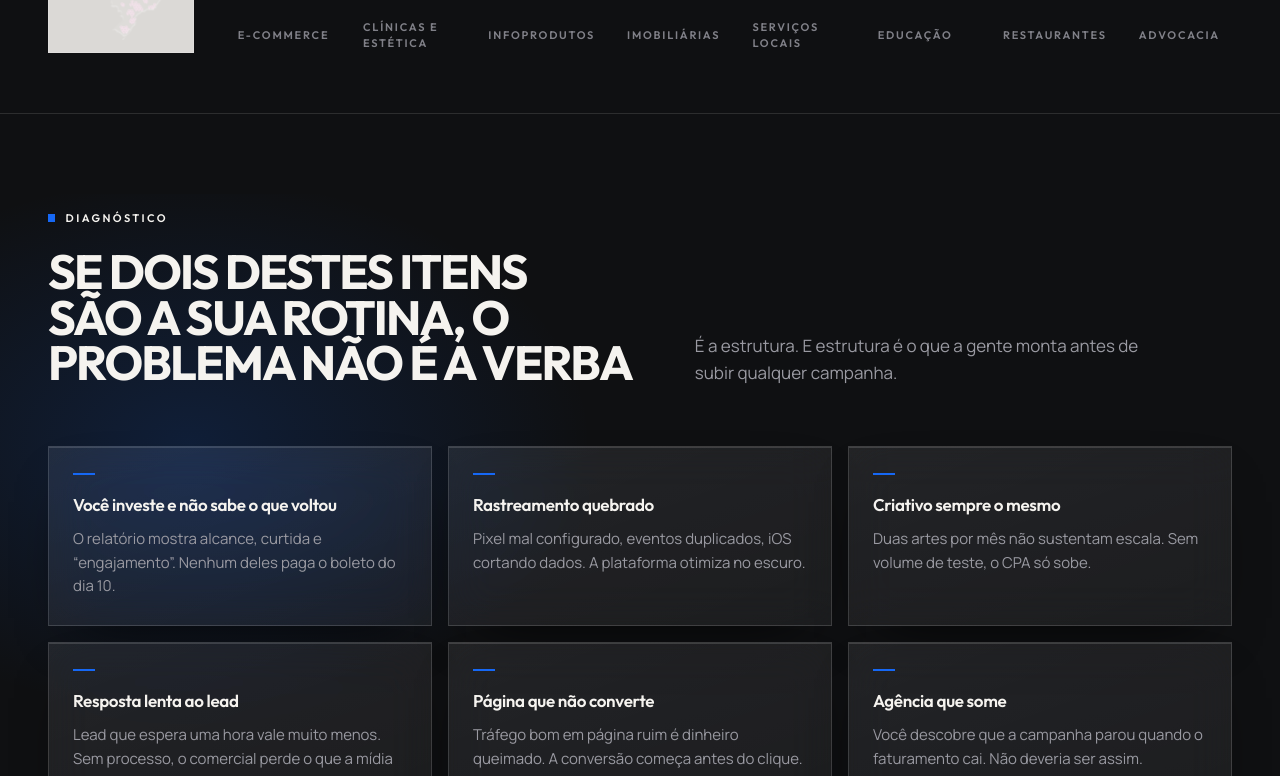
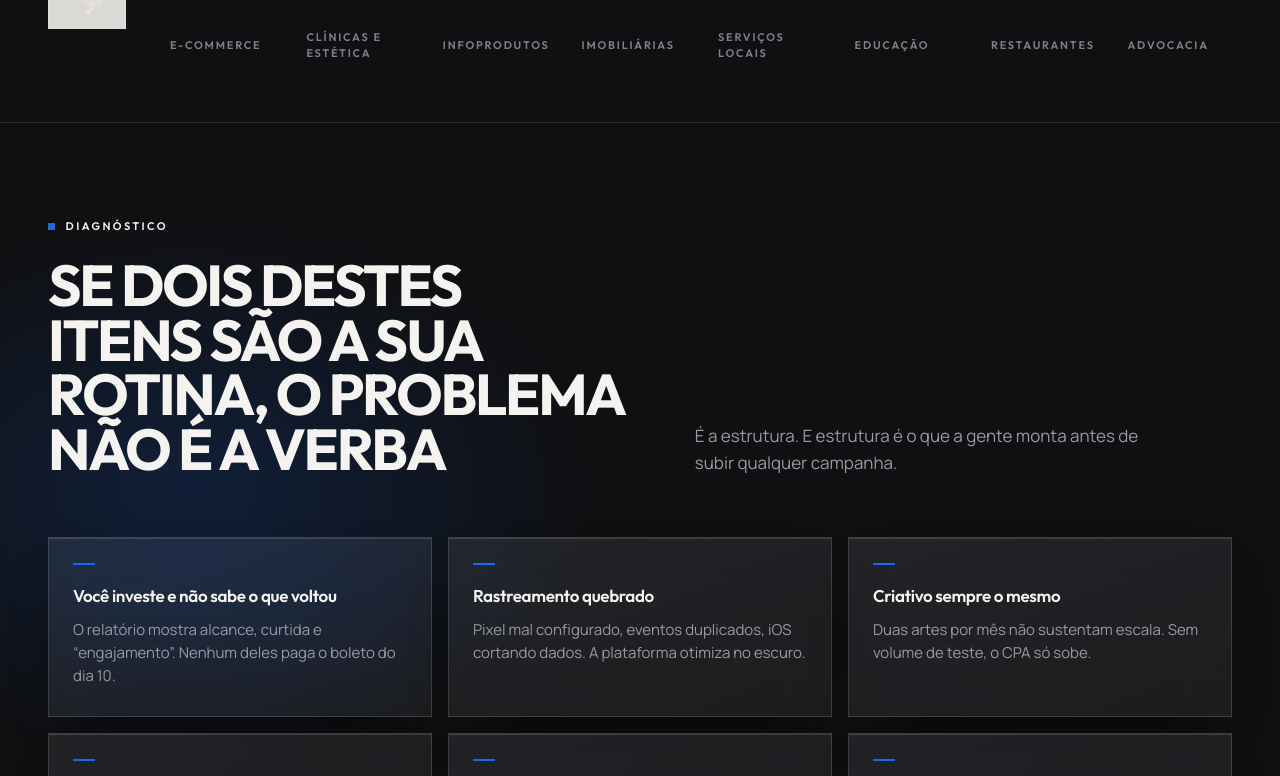
Before and after one commit to psycomunic/mrgrow, a Next.js app: page / in a window 1280 px wide. Shown: the part 1344-2120 px from the top of the page. Built offline with nearby package versions, Linux system fonts and the light colour scheme; no server answers.

Commit message:
Refino: reveal por rolagem, fio de progresso, cabecalho condensado e hierarquia

```diff
--- a/src/app/(site)/_componentes/cabecalho.tsx
+++ b/src/app/(site)/_componentes/cabecalho.tsx
@@ -1,10 +1,11 @@
 "use client";
 
-import { useState } from "react";
+import { useEffect, useState } from "react";
 import Link from "next/link";
 import Image from "next/image";
 import { Menu, X } from "lucide-react";
 import { MARCA, linkWhatsApp } from "@/lib/marca";
+import { ProgressoRolagem } from "./progresso-rolagem";
 
 const LINKS = [
   { href: "#diagnostico-dores", rotulo: "Diagnóstico" },
@@ -17,9 +18,18 @@ const LINKS = [
 
 export function Cabecalho() {
   const [aberto, setAberto] = useState(false);
+  const [rolou, setRolou] = useState(false);
+
+  useEffect(() => {
+    const aoRolar = () => setRolou(window.scrollY > 24);
+    aoRolar();
+    window.addEventListener("scroll", aoRolar, { passive: true });
+    return () => window.removeEventListener("scroll", aoRolar);
+  }, []);
 
   return (
-    <header className="topo">
+    <header className="topo" data-rolou={rolou ? "sim" : "nao"}>
+      <ProgressoRolagem />
       <div className="area topo__linha">
         <Link href="/" aria-label={MARCA.nome} style={{ display: "flex", flexShrink: 0 }}>
           <Logo />
--- a/src/app/(site)/_componentes/dores.tsx
+++ b/src/app/(site)/_componentes/dores.tsx
@@ -36,6 +36,7 @@ export function Dores() {
     <Secao id="diagnostico-dores">
       <CabecaSecao
         chapeu="Diagnóstico"
+        peso="grande"
         titulo="Se dois destes itens são a sua rotina, o problema não é a verba"
         apoio="É a estrutura. E estrutura é o que a gente monta antes de subir qualquer campanha."
       />
--- a/src/app/(site)/_componentes/portfolio.tsx
+++ b/src/app/(site)/_componentes/portfolio.tsx
@@ -31,6 +31,7 @@ export function Portfolio() {
     <Secao id="trabalho">
       <CabecaSecao
         chapeu="Trabalho"
+        peso="grande"
         titulo="Páginas feitas para vender, não para enfeitar"
         apoio="Todo site que entregamos nasce com rastreamento, velocidade e um caminho claro até a compra ou o contato. Passe o mouse para percorrer a página inteira."
       />
--- /dev/null
+++ b/src/app/(site)/_componentes/progresso-rolagem.tsx
@@ -0,0 +1,38 @@
+"use client";
+
+import { useEffect, useState } from "react";
+
+/** Fio de progresso no topo — mostra quanto da página já foi lida. */
+export function ProgressoRolagem() {
+  const [pct, setPct] = useState(0);
+
+  useEffect(() => {
+    let pedido = 0;
+
+    const medir = () => {
+      const doc = document.documentElement;
+      const percorrivel = doc.scrollHeight - doc.clientHeight;
+      setPct(percorrivel > 0 ? (doc.scrollTop / percorrivel) * 100 : 0);
+    };
+
+    const aoRolar = () => {
+      cancelAnimationFrame(pedido);
+      pedido = requestAnimationFrame(medir);
+    };
+
+    medir();
+    window.addEventListener("scroll", aoRolar, { passive: true });
+    window.addEventListener("resize", aoRolar, { passive: true });
+    return () => {
+      cancelAnimationFrame(pedido);
+      window.removeEventListener("scroll", aoRolar);
+      window.removeEventListener("resize", aoRolar);
+    };
+  }, []);
+
+  return (
+    <div className="progresso-rolagem" aria-hidden>
+      <span style={{ transform: `scaleX(${pct / 100})` }} />
+    </div>
+  );
+}
--- /dev/null
+++ b/src/app/(site)/_componentes/revelar.tsx
@@ -0,0 +1,62 @@
+"use client";
+
+import { useCallback, useRef, useState } from "react";
+
+/**
+ * Revela o bloco quando ele entra na tela. Uma vez só — reaparecer a
+ * cada rolagem cansa e denuncia o efeito.
+ *
+ * Movimento reduzido é tratado no CSS, que força o estado final; aqui
+ * não há checagem de mídia para não duplicar a regra em dois lugares.
+ */
+export function Revelar({
+  children,
+  className,
+  id,
+  como: Como = "div",
+}: {
+  children: React.ReactNode;
+  className?: string;
+  id?: string;
+  como?: "div" | "section";
+}) {
+  const [visivel, setVisivel] = useState(false);
+  const observador = useRef<IntersectionObserver | null>(null);
+
+  // Ref callback em vez de efeito: o observador nasce e morre junto do nó.
+  const referencia = useCallback((el: HTMLElement | null) => {
+    observador.current?.disconnect();
+    observador.current = null;
+
+    if (!el) return;
+
+    if (typeof IntersectionObserver === "undefined") {
+      setVisivel(true);
+      return;
+    }
+
+    observador.current = new IntersectionObserver(
+      ([entrada]) => {
+        if (!entrada.isIntersecting) return;
+        setVisivel(true);
+        observador.current?.disconnect();
+        observador.current = null;
+      },
+      { rootMargin: "0px 0px -12% 0px", threshold: 0.05 },
+    );
+
+    observador.current.observe(el);
+  }, []);
+
+  return (
+    <Como
+      ref={referencia as React.Ref<HTMLDivElement & HTMLElement>}
+      id={id}
+      className={className}
+      data-revelar
+      data-visivel={visivel ? "sim" : "nao"}
+    >
+      {children}
+    </Como>
+  );
+}
--- a/src/app/(site)/_componentes/secao.tsx
+++ b/src/app/(site)/_componentes/secao.tsx
@@ -1,12 +1,14 @@
+import { Revelar } from "./revelar";
+
 /**
  * Toda seção abre igual: chapéu e título à esquerda, apoio à direita.
  * É a régua que dá unidade sem precisar de moldura.
  */
 export function Secao({ id, children }: { id?: string; children: React.ReactNode }) {
   return (
-    <section id={id} className="secao">
+    <Revelar como="section" id={id} className="secao">
       <div className="area">{children}</div>
-    </section>
+    </Revelar>
   );
 }
 
@@ -15,12 +17,14 @@ export function CabecaSecao({
   titulo,
   apoio,
   antes,
+  /** `grande` para as seções que carregam o argumento; `media` para as de apoio. */
+  peso = "media",
 }: {
   chapeu: string;
   titulo: React.ReactNode;
   apoio?: string;
-  /** Conteúdo acima do chapéu — a roda do G.R.O.W, por exemplo. */
   antes?: React.ReactNode;
+  peso?: "grande" | "media";
 }) {
   return (
     <div className="secao__cabeca">
@@ -30,7 +34,7 @@ export function CabecaSecao({
           <i />
           {chapeu}
         </span>
-        <h2>{titulo}</h2>
+        <h2 className={peso === "grande" ? "titulo--grande" : undefined}>{titulo}</h2>
       </div>
       {apoio && <p className="secao__apoio">{apoio}</p>}
     </div>
--- a/src/app/(site)/layout.tsx
+++ b/src/app/(site)/layout.tsx
@@ -25,6 +25,11 @@ const texto = Manrope({
 export default function LayoutSite({ children }: { children: React.ReactNode }) {
   return (
     <div className={`sitio ${display.variable} ${texto.variable}`}>
+      {/* Marca antes da pintura que há JS: só então o reveal esconde
+          os blocos. Sem isso, falha de script deixaria a página vazia. */}
+      <script
+        dangerouslySetInnerHTML={{ __html: 'document.documentElement.dataset.js="sim"' }}
+      />
       <Rastreadores />
       <Cabecalho />
       <main>{children}</main>
--- a/src/app/(site)/secoes.css
+++ b/src/app/(site)/secoes.css
@@ -1405,3 +1405,173 @@
   position: relative;
   z-index: 1;
 }
+
+/* ══════════════════════════════════════════════════════════════
+   Refino: movimento, hierarquia e micro-interação
+   ══════════════════════════════════════════════════════════════ */
+
+/* ── Entrada por rolagem ────────────────────────────────────────
+   Uma vez só por bloco. Reaparecer a cada rolagem cansa e denuncia
+   o efeito. */
+
+/* O estado escondido é travado atrás de [data-js="sim"], marcado por um
+   script que roda antes da pintura. Sem JavaScript — ou se o script
+   falhar — a página nasce inteira visível, que é o que importa numa
+   landing de conversão. */
+
+[data-js="sim"] [data-revelar] {
+  transition:
+    opacity 0.7s cubic-bezier(0.22, 1, 0.36, 1),
+    transform 0.7s cubic-bezier(0.22, 1, 0.36, 1);
+}
+
+[data-js="sim"] [data-revelar][data-visivel="nao"] {
+  opacity: 0;
+  transform: translateY(1.75rem);
+}
+
+/* Dentro da seção, o conteúdo entra logo depois da cabeça. */
+[data-js="sim"] [data-revelar] .espaco {
+  transition: opacity 0.7s 0.12s ease, transform 0.7s 0.12s cubic-bezier(0.22, 1, 0.36, 1);
+}
+
+[data-js="sim"] [data-revelar][data-visivel="nao"] .espaco {
+  opacity: 0;
+  transform: translateY(1.25rem);
+}
+
+/* ── Fio de progresso no topo ───────────────────────────────── */
+
+.progresso-rolagem {
+  position: absolute;
+  inset: auto 0 -1px 0;
+  height: 2px;
+  overflow: hidden;
+  pointer-events: none;
+}
+
+.progresso-rolagem span {
+  display: block;
+  height: 100%;
+  width: 100%;
+  transform-origin: 0 50%;
+  transform: scaleX(0);
+  background: linear-gradient(90deg, var(--azul), #7fb2ff);
+}
+
+/* ── Cabeçalho: condensa ao rolar ───────────────────────────── */
+
+.topo__linha {
+  transition: height 0.28s cubic-bezier(0.22, 1, 0.36, 1);
+}
+
+.topo[data-rolou="sim"] .topo__linha {
+  height: 3.75rem;
+}
+
+.topo[data-rolou="sim"] {
+  border-bottom-color: var(--vidro-borda);
+  box-shadow: 0 18px 40px -34px rgb(0 0 0 / 0.9);
+}
+
+.topo img {
+  transition: height 0.28s cubic-bezier(0.22, 1, 0.36, 1);
+}
+
+.topo[data-rolou="sim"] img {
+  height: 1.85rem !important;
+}
+
+/* ── Hierarquia: as seções que carregam o argumento ─────────── */
+
+.secao h2.titulo--grande {
+  font-size: clamp(2.15rem, 4.9vw, 3.6rem);
+}
+
+/* ── Micro-interação: o fio azul cresce no topo do cartão ───── */
+
+.item,
+.servico,
+.caso,
+.pilar,
+.passo,
+.faq__item {
+  position: relative;
+}
+
+.item::after,
+.servico::after,
+.caso::after,
+.passo::after {
+  content: "";
+  position: absolute;
+  inset: -1px auto auto -1px;
+  width: 0;
+  height: 2px;
+  background: linear-gradient(90deg, var(--azul), #7fb2ff);
+  transition: width 0.4s cubic-bezier(0.22, 1, 0.36, 1);
+}
+
+.item:hover::after,
+.servico:hover::after,
+.caso:hover::after,
+.passo:hover::after {
+  width: calc(100% + 2px);
+}
+
+.caso,
+.passo {
+  transition: border-color 0.25s, transform 0.25s;
+}
+
+.caso:hover,
+.passo:hover {
+  transform: translateY(-3px);
+  border-color: rgb(22 104 245 / 0.5);
+}
+
+/* ── Mural: logos um pouco maiores e mais legíveis ──────────── */
+
+.mural img {
+  height: 2.75rem;
+  opacity: 0.68;
+}
+
+/* ── Trabalho: a etiqueta de tipo ganha corpo ───────────────── */
+
+.obra__tipo {
+  padding: 0.3rem 0.6rem;
+  border: 1px solid rgb(22 104 245 / 0.45);
+  background: rgb(22 104 245 / 0.14);
+}
+
+/* ── FAQ: o item aberto se distingue ────────────────────────── */
+
+.faq__item:has(.faq__corpo--aberto) {
+  border-color: rgb(22 104 245 / 0.45);
+}
+
+.faq__pergunta:hover .faq__sinal {
+  background: #7fb2ff;
+}
+
+.faq__sinal {
+  transition: background-color 0.2s;
+}
+
+/* ── Foco visível também nos cartões clicáveis ──────────────── */
+
+.sitio a.obra:focus-visible {
+  outline: 2px solid #7fb2ff;
+  outline-offset: 3px;
+}
+
+@media (prefers-reduced-motion: reduce) {
+  [data-revelar],
+  [data-revelar] .espaco,
+  [data-revelar][data-visivel="nao"],
+  [data-revelar][data-visivel="nao"] .espaco {
+    opacity: 1 !important;
+    transform: none !important;
+  }
+}
```
